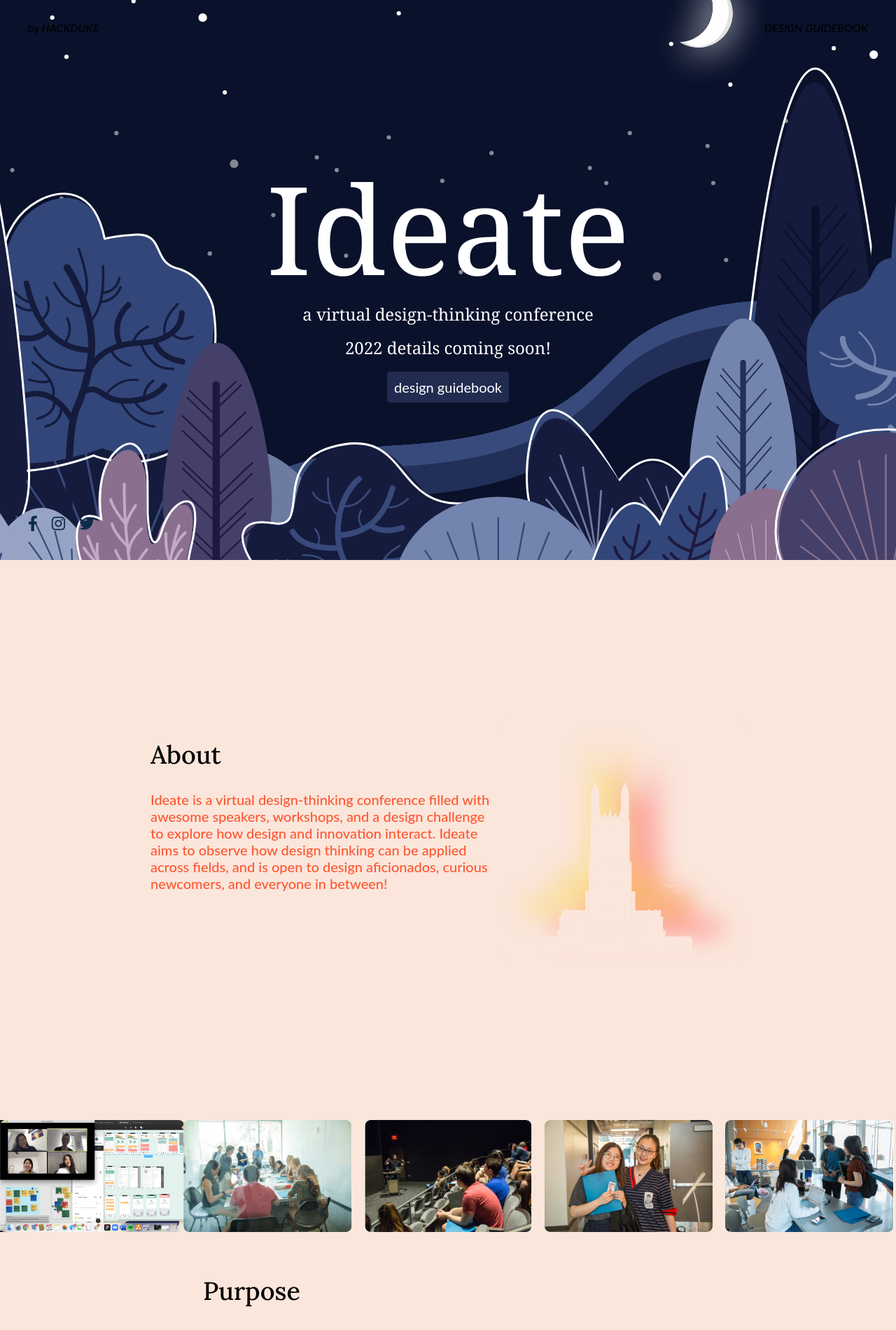
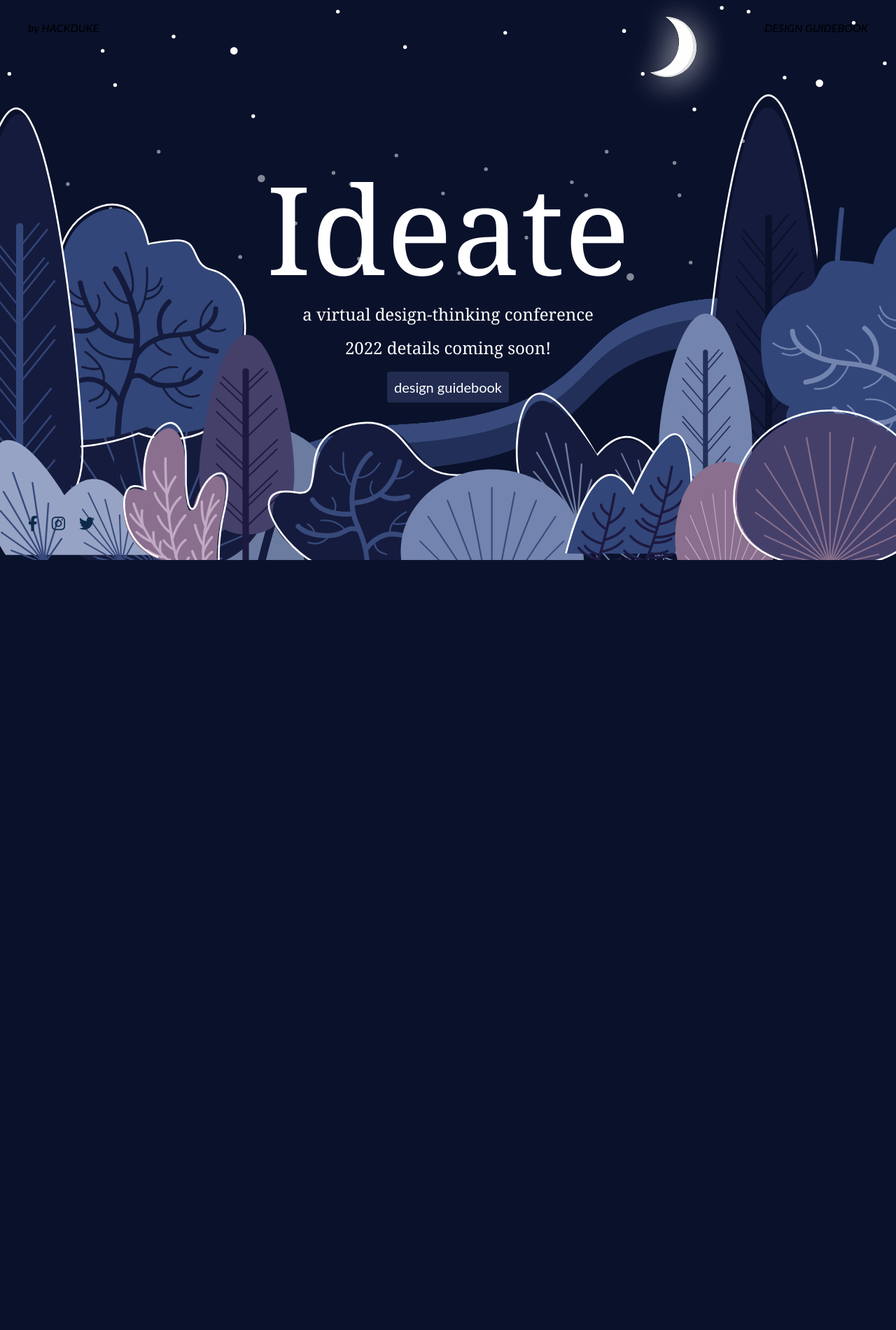
Before and after one commit to hack-duke/ideate-2022, a React (Create React App) app: page / in a window 1280 px wide. Shown: the top 1900 px of the page at 70% size. After the commit the page ends 800 px from the top, so only its background shows below. Built offline with nearby package versions, Linux system fonts and the light colour scheme; a web font is replaced by a local one.

Commit message:
Commented out other components on App.js so the website deploy doesn't have conflicting themes.

```diff
--- a/package.json
+++ b/package.json
@@ -8,6 +8,7 @@
     "@testing-library/user-event": "^12.1.10",
     "react": "^17.0.2",
     "react-dom": "^17.0.1",
+    "react-native": "^0.67.2",
     "react-scripts": "4.0.3",
     "sass": "^1.32.8",
     "swiper": "^6.5.0",
--- a/src/App.js
+++ b/src/App.js
@@ -16,12 +16,12 @@ function App() {
         <div>
             {window.innerWidth >= 768 && <Navbar/>}
             <Landing/>
-            <About/>
-            <Purpose/>
-            <Schedule/>
-            <Speakers/>
-            <Sponsors/>
-            <FAQ/>
+            {/*<About/>*/}
+            {/*<Purpose/>*/}
+            {/*<Schedule/>*/}
+            {/*<Speakers/>*/}
+            {/*<Sponsors/>*/}
+            {/*<FAQ/>*/}
         </div>
     );
 }
--- a/src/sections/Landing/Landing.css
+++ b/src/sections/Landing/Landing.css
@@ -4,8 +4,7 @@
   }
 #trees {
     position: absolute;
-    width: 150%;
-    height: 150%;
+    width: 100%;
     z-index: 0;
 }
 
--- a/src/sections/Landing/Landing.js
+++ b/src/sections/Landing/Landing.js
@@ -1,4 +1,5 @@
 import React from "react";
+import { useState } from 'react-native';
 import './Landing.css';
 import trees from "../../graphics/assets/landing-page/cover design.svg";
 
```
Also changed, not shown: 1 other file (tests, documents, lock files or other folders).
